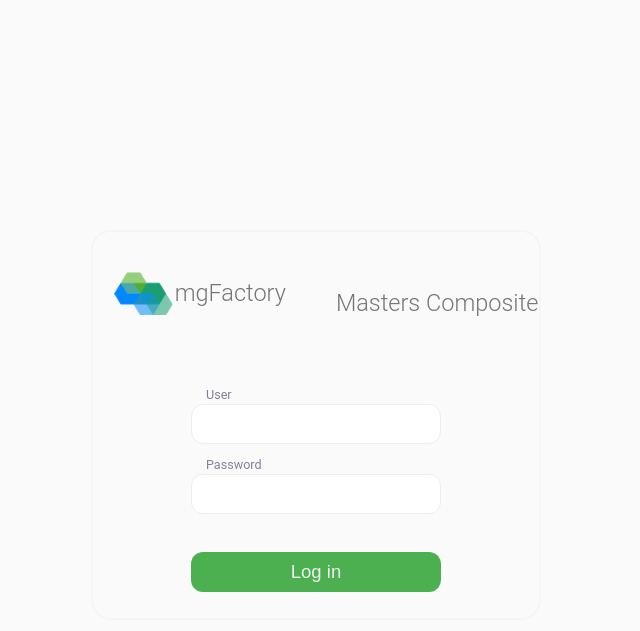
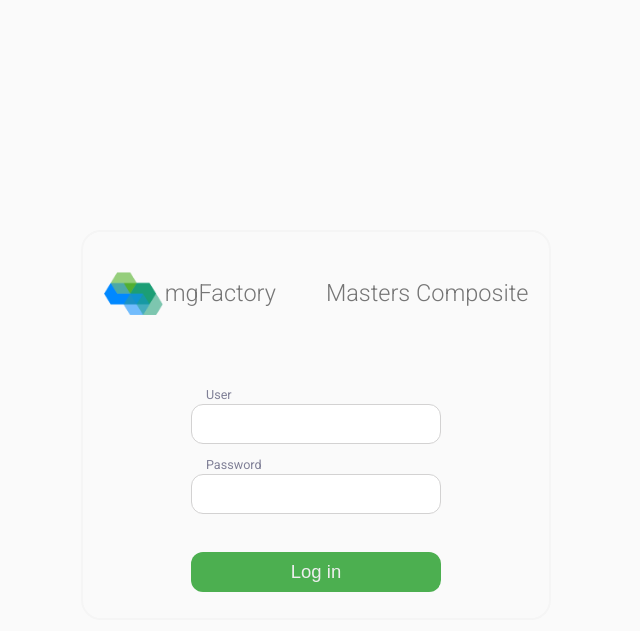
Before and after one commit to julienvalleau/mgfactory, a Django app: page /accounts/login/ in a window 1280 px wide. Shown: the top 631 px of the page, without its empty margins (324-964 px from the left). Run offline with Django 3.2, Linux system fonts and the light colour scheme; some libraries are stand-ins or nearby versions.

Commit message:
Ajustements graphiques

```diff
--- a/mgfactory/rawmaterial/templates/rawmaterial/suppliers.html
+++ b/mgfactory/rawmaterial/templates/rawmaterial/suppliers.html
@@ -5,7 +5,7 @@
 <div class="wrapper-list">
     <table class="table-list">
         <thead><tr><th>{% translate "Nom" %}</th><th>{% translate "Ville" %}</th></tr></thead>
-        <tfoot><tr><td>{% translate "Nom" %}</td><td>{% translate "Ville" %}</td></tr></tfoot>
+        <!--tfoot><tr><td>{% translate "Nom" %}</td><td>{% translate "Ville" %}</td></tr></tfoot>-->
         <tbody>
             <tr><td>Fournisseur 11111111111111a</td><td>La Rochelle</td></tr>
             <tr><td>Fournisseur 1</td><td>La Rochelle</td></tr>
@@ -35,6 +35,9 @@
             <tr><td>Fournisseur 1</td><td>La Rochelle</td></tr>
             <tr><td>Fournisseur 1</td><td>La Rochelle</td></tr>
             <tr><td>Fournisseur 1</td><td>La Rochelle</td></tr>
+            <tr hx-get="/contacts/?page=2"
+                hx-trigger="revealed"
+                hx-swap="afterend"><td>Load</td><td>Load</td></tr>
         </tbody>
     </table>
 </div>
--- a/mgfactory/static/css/base.css
+++ b/mgfactory/static/css/base.css
@@ -1,5 +1,5 @@
 /* Importation des polices de caractères */
-@import url("font.css");
+@import url("fonts.css");
 
 :root {
   /* Hauteur fixe */
@@ -535,7 +535,7 @@ padding-top: 20px;
   border-radius: 20px;
   box-sizing: border-box;
   height: 390px;
-  width: 450px;
+  width: 470px;
 }
 
 .login .logo {
@@ -547,7 +547,7 @@ padding-top: 20px;
 }
 
 .login .usine-name {
-  padding-top: 20px;
+  margin-right: 20px;
 }
 
 .ic1 {
@@ -566,7 +566,7 @@ margin-top: 30px;
 .input-login input {
   background-color: #fff;
   border-radius: 12px;
-  border: 1px solid  #eeeeee;
+  border: 1px solid  #d3d2d2;
   box-sizing: border-box;
   color: var(--colorText);
   height: 100%;
--- a/mgfactory/templates/bases/base_generic.html
+++ b/mgfactory/templates/bases/base_generic.html
@@ -9,6 +9,7 @@
         <link rel="stylesheet" href="{% static "css/base.css" %}">
         <link rel="stylesheet" href="{% static "css/content.css" %}">
         <script src="{% static "js/script.js" %}"></script>
+        <script src="https://unpkg.com/htmx.org@1.6.0"></script>
         <title>mgFactory</title>
         <link rel="shortcut icon" href="{% static "img/favicon.png" %}"/>
     </head>
```
